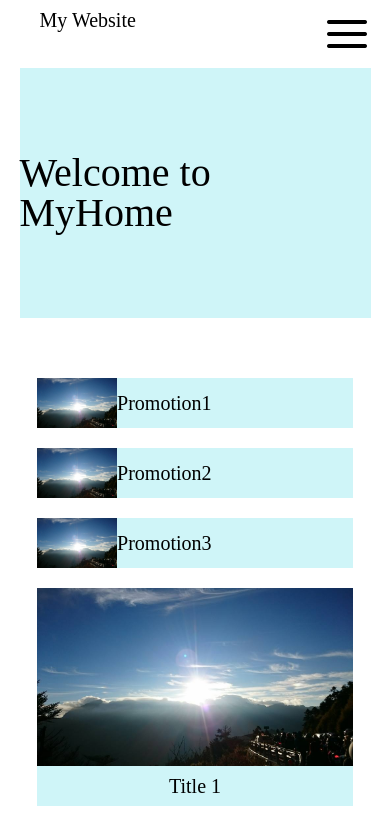
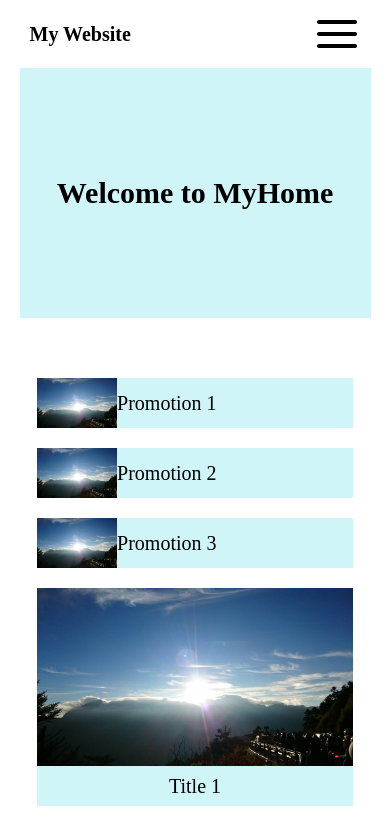
Before and after one commit to MingLin1995/WeHelp-Bootcamp-Stage1, a plain HTML site: page Week1/index.html in a window 390 px wide. Shown: the top 824 px of the page. Drawn offline with Linux system fonts and the light colour scheme.

Commit message:
Add files via upload

```diff
--- a/Week1/index.css
+++ b/Week1/index.css
@@ -63,6 +63,7 @@ body{
     width: 1920px;
     margin: 0 auto;
     font-size: 20px;
+    font-family: 'Times New Roman', Times, serif
 }
 
 @media (max-width:1920px) {
@@ -88,7 +89,10 @@ body{
 .title{
     display: flex;
     justify-content: space-between;
-    padding: 10px 0px 10px 20px;
+    padding: 10px 0px 10px 10px; /* 範例檔跟邊界有點空間 */
+}
+.title div{
+    font-weight: bold;
 }
 .item{
     display: flex;
@@ -104,11 +108,16 @@ body{
     display: none;
 }
 @media (max-width:600px) {
+    .title{
+        display: flex;
+        align-items: center;
+    }
 	.item{
 		display: none;
 	}
     .icon{
         display: inline;
+        padding-right: 10px;
     }
 
 }
@@ -120,6 +129,13 @@ body{
     height: 250px;
     font-size: 40px;
     background-color: #cff5f8;
+    font-weight: bold;
+}
+
+@media (max-width:600px) {
+    .welcome{
+        font-size: 30px; /* 原本40px，低於470會跳行，所以縮小一點 */
+    }
 }
 
 /*************************content-top************************/
--- a/Week1/index.html
+++ b/Week1/index.html
@@ -31,15 +31,15 @@
         <div class="content-top">
             <div class="Promotion">
                 <img src="sunrise.jpg" alt="日出">
-                <p>Promotion1</p>
+                <p>Promotion 1</p>
             </div>
             <div class="Promotion">
                 <img src="sunrise.jpg" alt="日出">
-                <p>Promotion2</p>
+                <p>Promotion 2</p>
             </div>
             <div class="Promotion Promotion3">
                 <img src="sunrise.jpg" alt="日出">
-                <p>Promotion3</p>
+                <p>Promotion 3</p>
             </div>
         </div>
 
```
